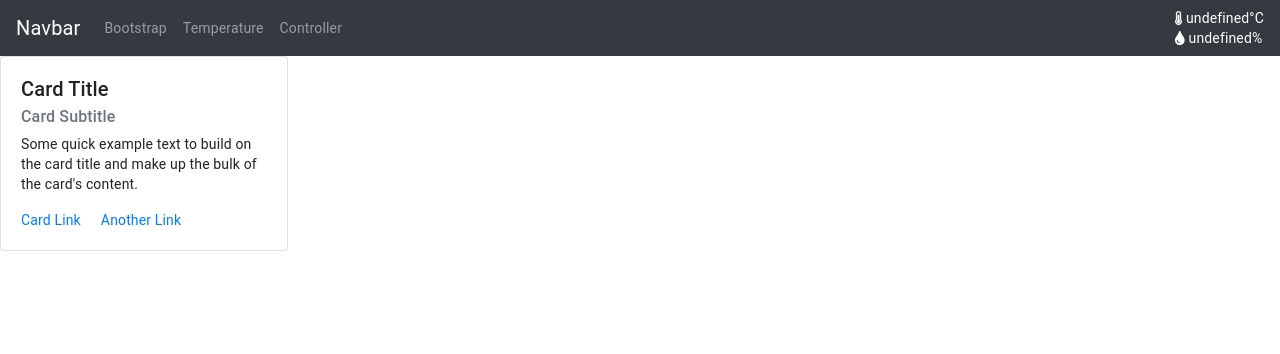
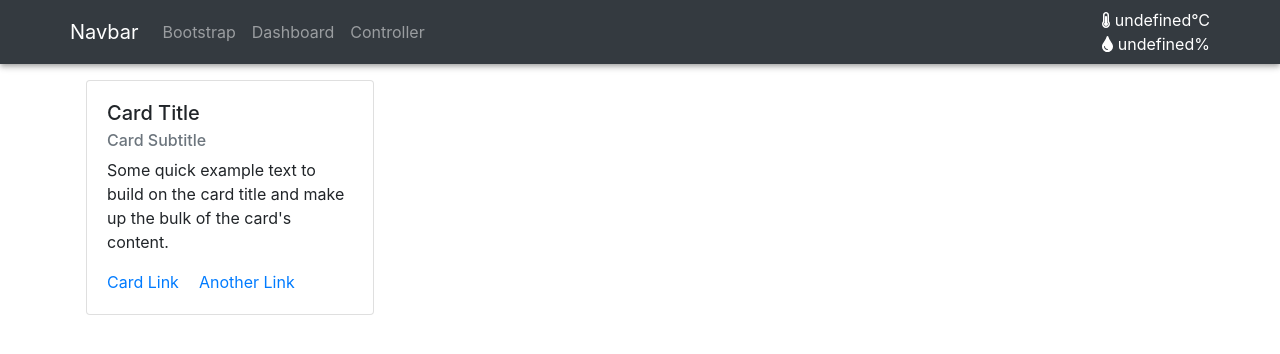
Before and after one commit to Simon-Oliver/next-exploration, a Next.js app: page /bootstrap in a window 1280 px wide. Shown: the top 354 px of the page. Built offline with nearby package versions, Linux system fonts and the light colour scheme; no server answers.

Commit message:
added padding to container

```diff
--- a/components/dashboard.js
+++ b/components/dashboard.js
@@ -3,6 +3,7 @@ import { FontAwesomeIcon } from '@fortawesome/react-fontawesome';
 import { faThermometerThreeQuarters, faTint } from '@fortawesome/free-solid-svg-icons';
 import Navbar from 'react-bootstrap/Navbar';
 import Nav from 'react-bootstrap/Nav';
+import Container from 'react-bootstrap/Container';
 
 import style from './dashboard.module.css';
 
@@ -59,20 +60,21 @@ function ResponsiveDrawer(props) {
 
   return (
     <div>
-      <Navbar bg="dark" variant="dark">
-        <Navbar.Brand href="/">Navbar</Navbar.Brand>
+      <Navbar bg="dark" variant="dark" className={style.nav}>
+        <Container>
+          <Navbar.Brand>Navbar</Navbar.Brand>
           <Nav className="mr-auto">
             <Link href="/" passHref>
               <Nav.Link>Bootstrap</Nav.Link>
             </Link>
-          <Link href="/temp" passHref>
-            <Nav.Link>Temperature</Nav.Link>
+            <Link href="/dashboard" passHref>
+              <Nav.Link>Dashboard</Nav.Link>
             </Link>
             <Link href="/index" passHref>
               <Nav.Link>Controller</Nav.Link>
             </Link>
           </Nav>
-        <div className={style.nav}>
+          <div>
             <div>
               <FontAwesomeIcon icon={faThermometerThreeQuarters} size="1x" />
               {` ${temp.temp}°C`}
@@ -83,6 +85,7 @@ function ResponsiveDrawer(props) {
               {` ${temp.humidity}%`}
             </div>
           </div>
+        </Container>
       </Navbar>
     </div>
   );
--- a/components/dashboard.module.css
+++ b/components/dashboard.module.css
@@ -1,3 +1,5 @@
 .nav {
   color: white;
+  box-shadow: 0 4px 5px 0 rgba(0, 0, 0, 0.14), 0 1px 10px 0 rgba(0, 0, 0, 0.12),
+    0 2px 4px -1px rgba(0, 0, 0, 0.2);
 }
--- a/pages/temp.module.css
+++ b/components/temp.module.css
@@ -2,6 +2,10 @@
   cursor: pointer;
   height: 8rem;
   width: 8rem;
+  box-shadow: 0 1px 1px 0 rgba(0, 0, 0, 0.14), 0 2px 1px -1px rgba(0, 0, 0, 0.12),
+    0 1px 3px 0 rgba(0, 0, 0, 0.2);
+  border: none;
+  margin-right: 1rem;
 }
 .cardIsOn {
   color: rgb(100, 201, 100);
--- a/pages/_app.js
+++ b/pages/_app.js
@@ -1,18 +1,19 @@
-import React from "react";
-import PropTypes from "prop-types";
-import Head from "next/head";
-import { ThemeProvider } from "@material-ui/core/styles";
-import CssBaseline from "@material-ui/core/CssBaseline";
-import "bootstrap/dist/css/bootstrap.min.css";
-import theme from "../src/theme";
-import Dashboard from "../components/dashboard";
+import React from 'react';
+import PropTypes from 'prop-types';
+import Head from 'next/head';
+
+import 'bootstrap/dist/css/bootstrap.min.css';
+
+import Dashboard from '../components/dashboard';
+import Container from 'react-bootstrap/Container';
+import style from './app.module.css';
 
 export default function MyApp(props) {
   const { Component, pageProps } = props;
 
   React.useEffect(() => {
     // Remove the server-side injected CSS.
-    const jssStyles = document.querySelector("#jss-server-side");
+    const jssStyles = document.querySelector('#jss-server-side');
     if (jssStyles) {
       jssStyles.parentElement.removeChild(jssStyles);
     }
@@ -22,17 +23,13 @@ export default function MyApp(props) {
     <React.Fragment>
       <Head>
         <title>My page</title>
-        <meta
-          name="viewport"
-          content="minimum-scale=1, initial-scale=1, width=device-width"
-        />
+        <meta name="viewport" content="minimum-scale=1, initial-scale=1, width=device-width" />
       </Head>
-      <ThemeProvider theme={theme}>
-        {/* CssBaseline kickstart an elegant, consistent, and simple baseline to build upon. */}
-        <CssBaseline />
-        <Dashboard></Dashboard>
+      <Dashboard></Dashboard>
+
+      <Container className={style.appContainer}>
         <Component {...pageProps} />
-      </ThemeProvider>
+      </Container>
     </React.Fragment>
   );
 }
--- /dev/null
+++ b/pages/app.module.css
@@ -0,0 +1,3 @@
+.appContainer {
+  padding: 1rem;
+}
--- /dev/null
+++ b/pages/dashboard.js
@@ -0,0 +1,13 @@
+import React from 'react';
+import Temp from '../components/temp';
+
+import style from './dashboard.module.css';
+
+export default function dashboard() {
+  return (
+    <div className={style.container}>
+      <Temp></Temp>
+      <Temp></Temp>
+    </div>
+  );
+}
--- /dev/null
+++ b/pages/dashboard.module.css
@@ -0,0 +1,3 @@
+.container {
+  display: flex;
+}
```
Also changed, not shown: components/temp.js (renamed from pages/temp.js). Lines whose indentation alone changed are shown as unchanged.
